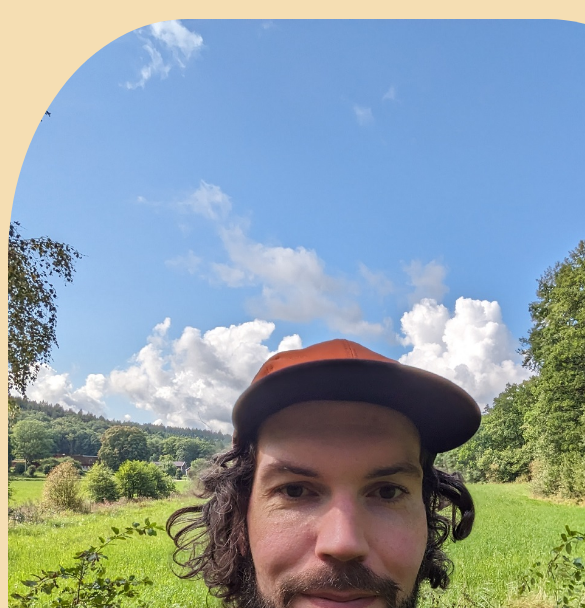
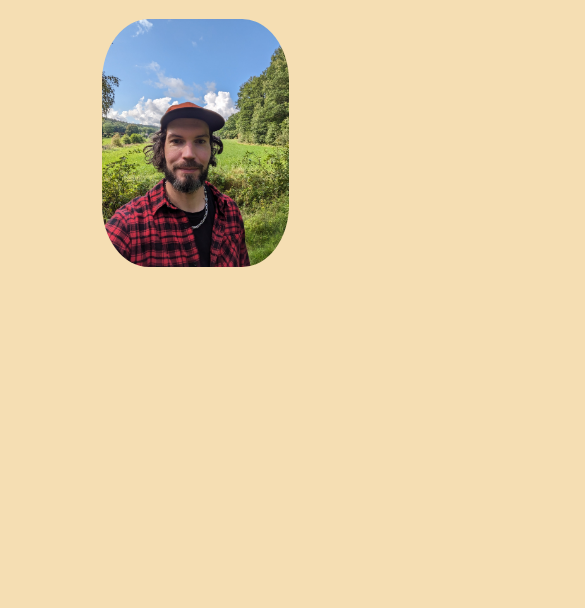
Before and after one commit to Kurvel/CV, a plain HTML site: page index.html in a window 390 px wide. Shown: the part 236-844 px from the top of the page, 585 px wide, since content can reach past the window. Drawn offline with nearby package versions, Linux system fonts and the light colour scheme.

Commit message:
Bild med responsivitet

```diff
--- a/stylesheet.css
+++ b/stylesheet.css
@@ -29,7 +29,7 @@ footer {
 }
 
 #profilbild {
-    width: 720px;
+    width: 50%;
     border-radius: 25%;
 
 }
```
